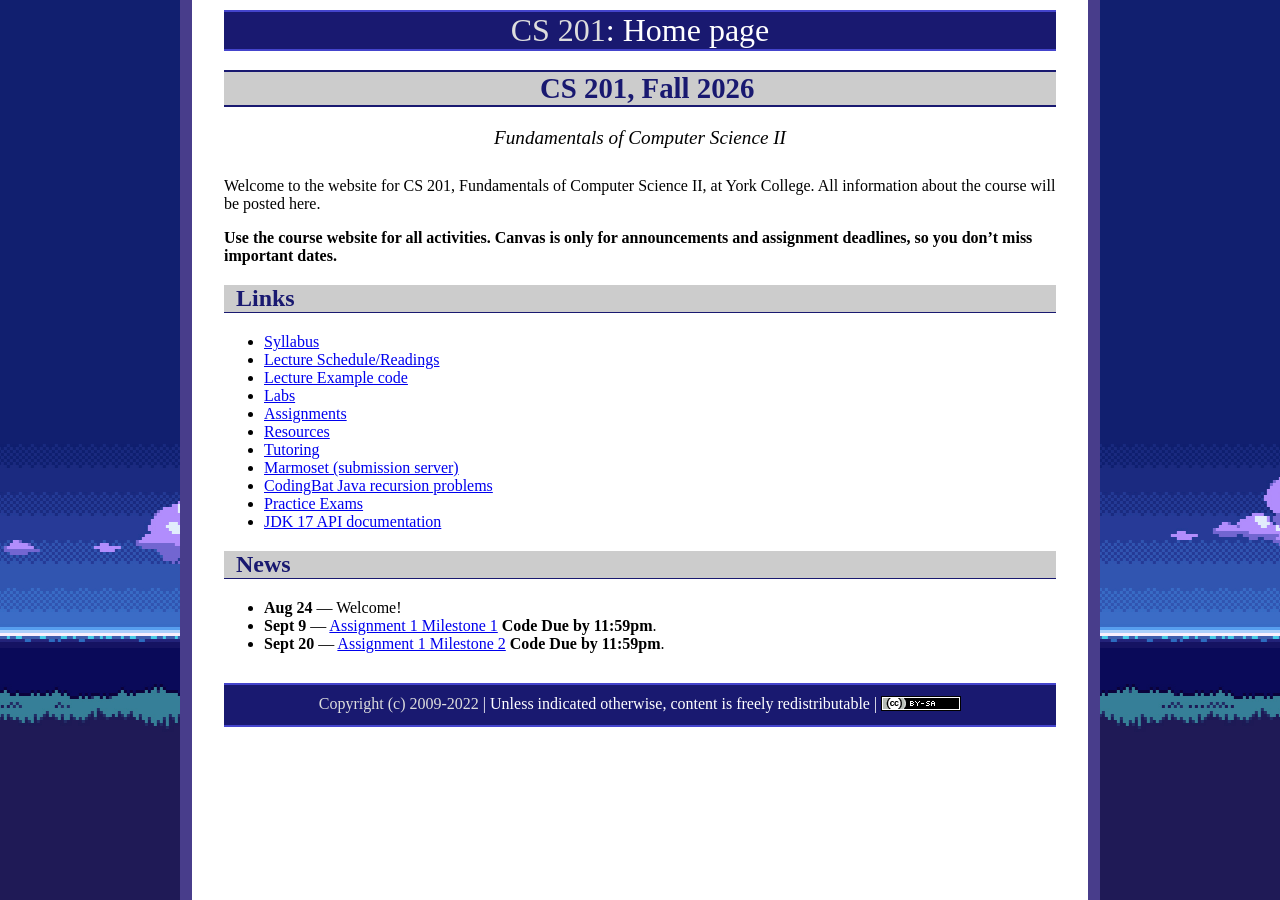
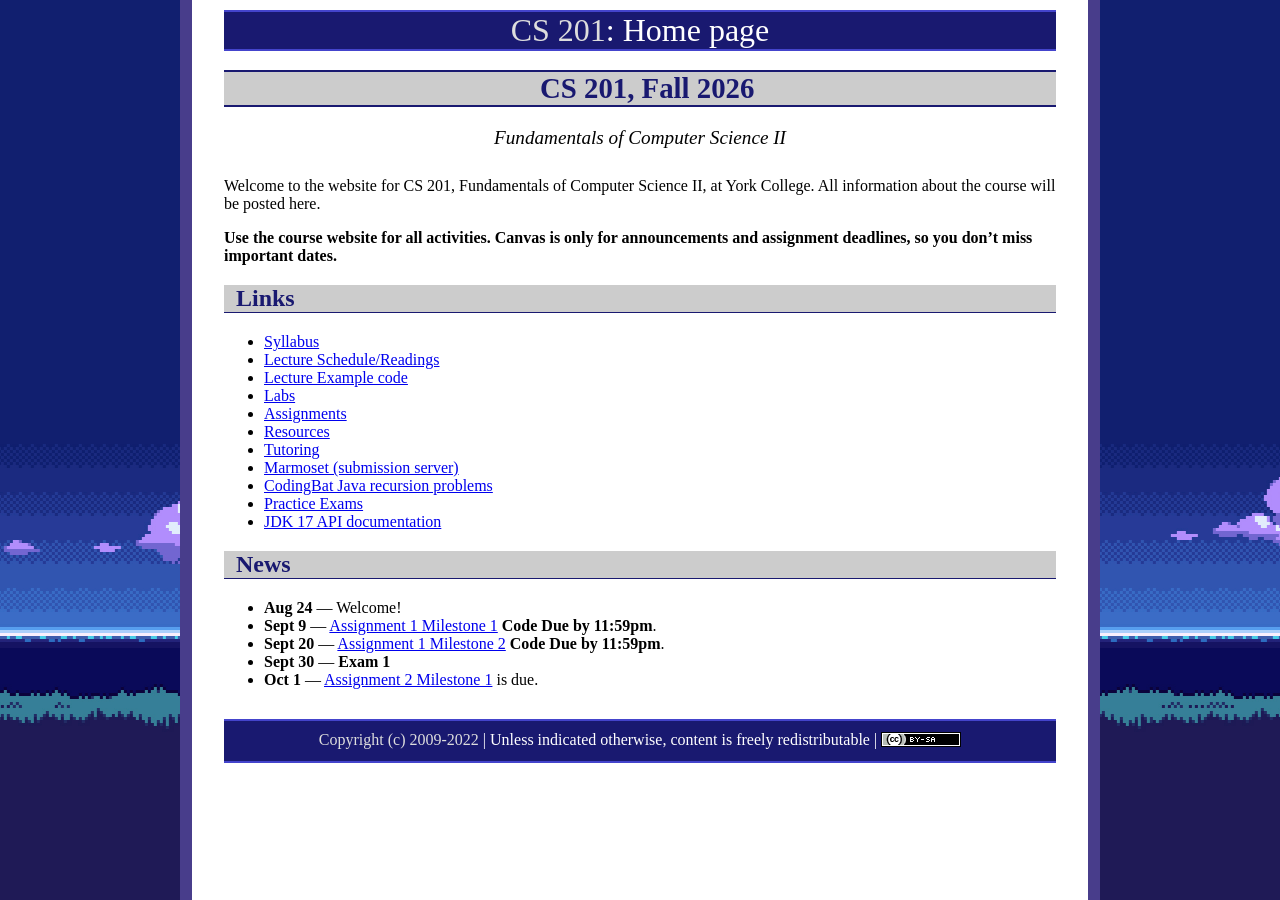
Before and after one commit to ycpcs/cs201-fall2026, a Jekyll site: the page built from index.md, in a window 1280 px wide. Built offline with Jekyll 4.4.1, drawn with Linux system fonts in a browser that asks for light colours.

Commit message:
Update index.md

```diff
--- a/index.md
+++ b/index.md
@@ -49,6 +49,8 @@ Welcome to the website for CS 201, Fundamentals of Computer Science II, at York
 * **Aug 24** &mdash; Welcome!
 * **Sept 9** &mdash; [Assignment 1 Milestone 1](assign/assign01.html) **Code Due by 11:59pm**.
 * **Sept 20** &mdash; [Assignment 1 Milestone 2](assign/assign01.html) **Code Due by 11:59pm**.
+* **Sept 30** &mdash; **Exam 1**
+* **Oct 1** &mdash; [Assignment 2 Milestone 1](assign/assign02.html) is due.
 
 <!--
 * **Updated - Sep 6** &mdash; [Assignment 1 Milestone 1](assign/assign01.html) is due.
```
